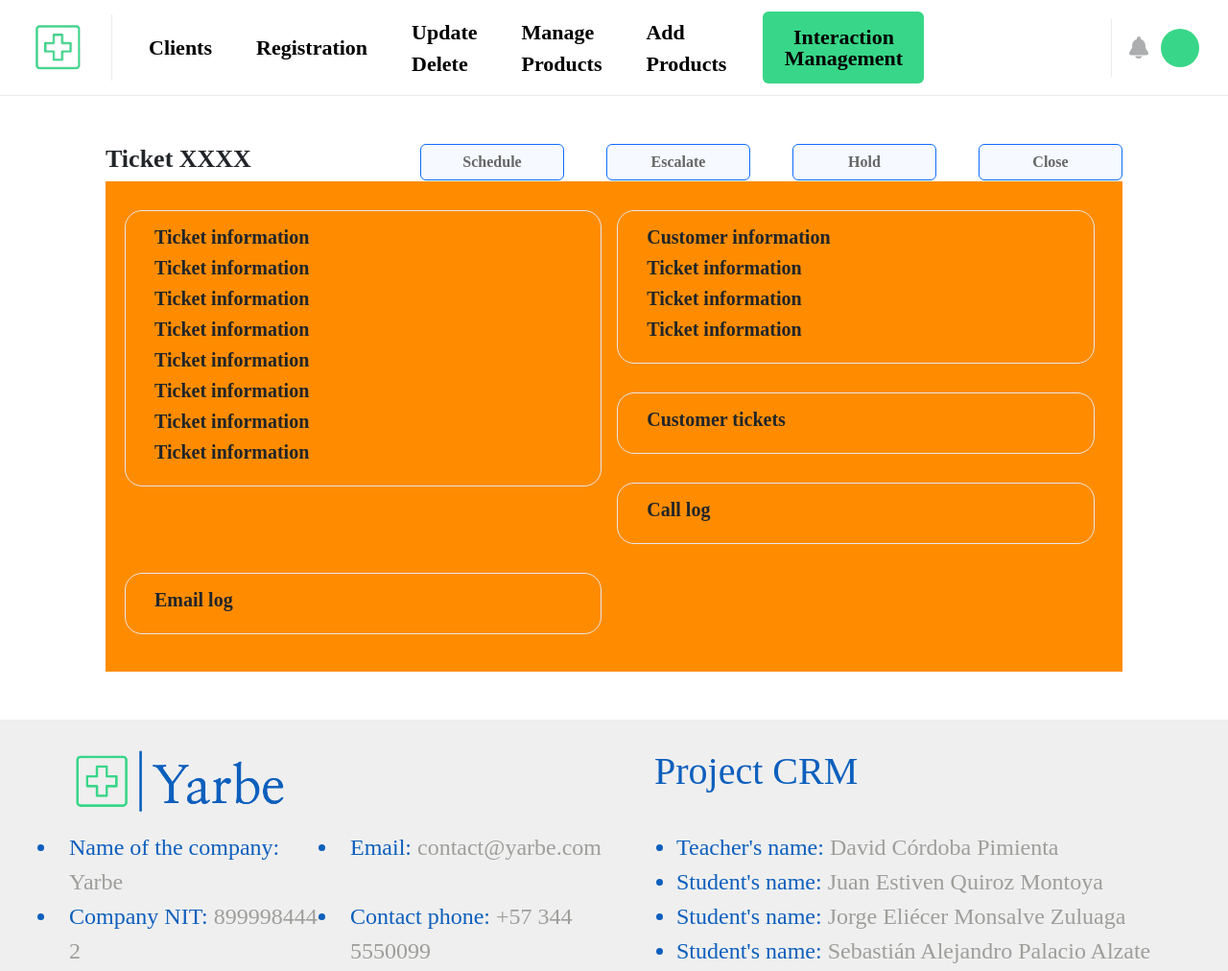
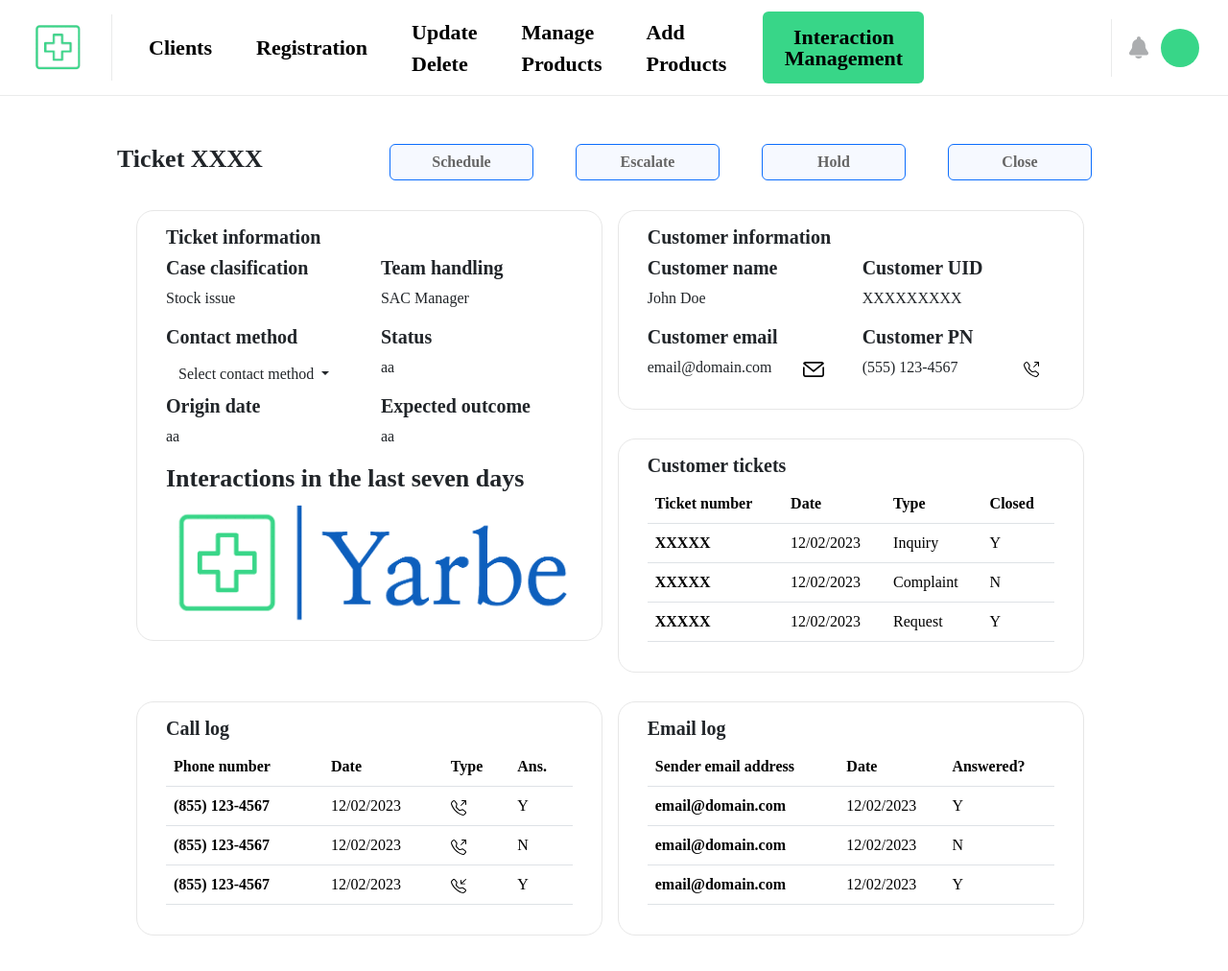
Before and after one commit to SebPal1879/Proyecto-CRM---Yarbe, a plain HTML site: page InteractionManagement/index.html in a window 1280 px wide. Shown: the top 1012 px of the page at 96% size. Drawn offline with nearby package versions, Linux system fonts and the light colour scheme.

Commit message:
add aditional elements and images for InteractionManagement

```diff
--- a/InteractionManagement/index.html
+++ b/InteractionManagement/index.html
@@ -9,6 +9,7 @@
     integrity="sha384-aFq/bzH65dt+w6FI2ooMVUpc+21e0SRygnTpmBvdBgSdnuTN7QbdgL+OapgHtvPp" crossorigin="anonymous">
   <link rel="stylesheet" href="./style.css">
   <link rel="stylesheet" href="../Universal/universal.css">
+  <link rel="stylesheet" href="../ProductRegistration/style.css">
 </head>
 
 <body>
@@ -65,11 +66,11 @@
   <!-- /Header -->
 
   <!-- Main -->
-  <main>
+  <main class="container-fluid">
     <section class="main-box">
       <div class="d-flex">
         <h2> Ticket XXXX</h2>
-        <div class="ms-auto">
+        <div class="ms-auto sec">
           <button type="button" class="btn btn-outline-primary end-btn" id="action-btn">Schedule</button>
           <button type="button" class="btn btn-outline-primary end-btn" id="action-btn">Escalate</button>
           <button type="button" class="btn btn-outline-primary end-btn" id="action-btn">Hold</button>
@@ -79,33 +80,194 @@
       <section class="conte container-fluid ">
         <div class="contenedor uno mx-2">
           <h4>Ticket information</h4>
-          <h4>Ticket information</h4>
-          <h4>Ticket information</h4>
-          <h4>Ticket information</h4>
-          <h4>Ticket information</h4>
-          <h4>Ticket information</h4>
-          <h4>Ticket information</h4>
-          <h4>Ticket information</h4>
+          <div class="row d-flex">
+            <div class="col-6">
+              <h4>Case clasification</h4>
+              <p>Stock issue</p>
+            </div>
+            <div class="col-6">
+              <h4>Team handling</h4>
+              <p>SAC Manager</p>
+            </div>
+            <div class="col-6">
+              <h4>Contact method</h4>
+              <div class="dropdown ">
+                <button class="btn dropdown-toggle dropdown-menu-end" id="drpdwn" type="button"
+                  data-bs-toggle="dropdown" aria-expanded="false">
+                  Select contact method
+                </button>
+                <ul class="dropdown-menu" id="drpdwn">
+                  <li><a class="dropdown-item" href="#">Action</a></li>
+                  <li><a class="dropdown-item" href="#">Another action</a></li>
+                  <li><a class="dropdown-item" href="#">Something else here</a></li>
+                </ul>
+              </div>
+            </div>
+            <div class="col-6">
+              <h4>Status</h4>
+              <p>aa</p>
+            </div>
+            <div class="col-6">
+              <h4>Origin date</h4>
+              <p>aa</p>
+            </div>
+            <div class="col-6">
+              <h4>Expected outcome</h4>
+              <p>aa</p>
+            </div>
+            <div class="col ">
+              <h2>Interactions in the last seven days</h2>
+              <img src="../Imagenes/Logotipo.png" width="100%" alt="">
+            </div>
+
+          </div>
 
         </div>
         <div class="contenedor uno mx-2">
           <h4>Customer information</h4>
-          <h4>Ticket information</h4>
-          <h4>Ticket information</h4>
-          <h4>Ticket information</h4>
+          <div class="row d-inline-flex">
+            <div class="col-6">
+              <h4>Customer name</h4>
+              <p>John Doe</p>
+            </div>
+            <div class="col-6">
+              <h4>Customer UID</h4>
+              <p>XXXXXXXXX</p>
+            </div>
+            <div class="col-6 ">
+              <h4>Customer email</h4>
+              <div class="d-flex">
+                <p>email@domain.com</p>
+                <div class="ms-auto px-3">
+                  <img src="../Imagenes/envelope.svg" class="ms-auto" alt="Email icon">
+                </div>
+              </div>
+
+            </div>
+            <div class="col-6">
+              <h4>Customer PN</h4>
+              <div class="d-flex">
+                <p>(555) 123-4567</p>
+                <div class="ms-auto px-3">
+                  <img src="../Imagenes/phoneOBC.svg" class="ms-auto" alt="Phone icon, outbound">
+                </div>
+              </div>
+            </div>
+          </div>
         </div>
-        <div class="contenedor uno mx-2" style="position: re;">
+        <div class="contenedor uno mx-2">
           <h4>Customer tickets</h4>
+          <table class="table table-hover">
+            <thead>
+              <tr>
+                <th scope="col">Ticket number</th>
+                <th scope="col">Date</th>
+                <th scope="col">Type</th>
+                <th scope="col">Closed</th>
+              </tr>
+            </thead>
+            <tbody>
+              <tr>
+                <th scope="row">XXXXX</th>
+                <td>12/02/2023</td>
+                <td>Inquiry</td>
+                <td>Y</td>
+              </tr>
+              <tr>
+                <th scope="row">XXXXX</th>
+                <td>12/02/2023</td>
+                <td>Complaint</td>
+                <td>N</td>
+              </tr>
+              <tr>
+                <th scope="row">XXXXX</th>
+                <td>12/02/2023</td>
+                <td>Request</td>
+                <td>Y</td>
+              </tr>
+            </tbody>
+          </table>
         </div>
         <div class="contenedor uno mx-2">
           <h4>Call log</h4>
+          <table class="table table-hover">
+            <thead>
+              <tr>
+                <th scope="col">Phone number</th>
+                <th scope="col">Date</th>
+                <th scope="col">Type</th>
+                <th scope="col">Ans.</th>
+              </tr>
+            </thead>
+            <tbody>
+              <tr>
+                <th scope="row">(855) 123-4567</th>
+                <td>12/02/2023</td>
+                <td><img src="../Imagenes/phoneOBC.svg" alt="Phone icon, outbound"></td>
+                <td>Y</td>
+              </tr>
+              <tr>
+                <th scope="row">(855) 123-4567</th>
+                <td>12/02/2023</td>
+                <td><img src="../Imagenes/phoneOBC.svg" alt="Phone icon, outbound"></td>
+                <td>N</td>
+              </tr>
+              <tr>
+                <th scope="row">(855) 123-4567</th>
+                <td>12/02/2023</td>
+                <td><img src="../Imagenes/phoneIBC.svg" alt="Phone icon, outbound"></td>
+                <td>Y</td>
+              </tr>
+            </tbody>
+          </table>
         </div>
         <div class="contenedor uno mx-2">
           <h4>Email log</h4>
+          <table class="table table-hover">
+            <thead>
+              <tr>
+                <th scope="col">Sender email address</th>
+                <th scope="col">Date</th>
+                <th scope="col">Answered?</th>
+              </tr>
+            </thead>
+            <tbody>
+              <tr>
+                <th scope="row">email@domain.com</th>
+                <td>12/02/2023</td>
+                <td>Y</td>
+              </tr>
+              <tr>
+                <th scope="row">email@domain.com</th>
+                <td>12/02/2023</td>
+                <td>N</td>
+              </tr>
+              <tr>
+                <th scope="row">email@domain.com</th>
+                <td>12/02/2023</td>
+                <td>Y</td>
+              </tr>
+            </tbody>
+          </table>
         </div>
 
       </section>
     </section>
+    <section class="Registration-contact ">
+      <div>
+        <h2>Compose email</h2>
+        <section class="main-box">
+          <h2>Compose email</h2>
+          <div class="input-group mb-3">
+            <textarea class="form-control" id="exampleFormControlTextarea1" rows="10"></textarea>
+          </div>
+        </section>
+      </div>
+      <section class="d-flex">
+        <button type="button" class="btn btn-outline-primary ms-auto end-btn">Send</button>
+      </section>
+    </section>
+
   </main>
   <!-- /Main -->
 
--- a/InteractionManagement/style.css
+++ b/InteractionManagement/style.css
@@ -21,32 +21,33 @@
     margin-top: 30px;
     border-radius: 18px;
     border: 1px solid #E7E7E7;
-    overflow: hidden;
     padding: 15px 30px;
     position: relative;
     max-height: 10%;
     width: 48%;
-
+    float: left;
 }
 
 .conte {
     /* display: block; */
-    background-color: darkorange;
+    /* background-color: darkorange; */
     /* overflow: hidden; */
     /* margin: auto; */
     padding-bottom: 15px;
+    overflow: auto;
 }
 
-.conte::after {
+/* .conte::after {
     content: "";
     display: inline-block;
     width: 100%;
-}
+} */
 
 
 .uno {
-    float: left;
+    clear: none;
 }
+
 
 /* .contenedor {
     margin-top: 30px;
@@ -77,3 +78,22 @@
 }
 
  */
+
+ #drpdwn {
+    width: 100%;
+ }
+
+ .dropdown-toggle {
+    right: 0 !important;
+    left: auto !important;
+ }
+
+ #emailCom{
+    min-height: 500px;
+    resize: both;
+    max-width: 100%;
+ }
+
+ input {
+    text-align: start;
+ }
--- a/Universal/universal.css
+++ b/Universal/universal.css
@@ -14,7 +14,7 @@
 .contenedor h4 {
     font-size: 20px;
     font-weight: bold;
-  }
+}
 
 .end-btn {
     justify-content: end;
@@ -81,11 +81,14 @@
     width: 40px;
 }
 
+
+
 footer {
     background-color: #EFEFEF;
     padding-left: 60px;
     padding-top: 30px;
     padding-bottom: 10px;
+    bottom: 0;
 }
 
 footer img {
```
Also changed, not shown: prueba/index.html (added, +123 -0 lines), Imagenes/envelope.svg (added), Imagenes/phoneIBC.svg (added), Imagenes/phoneOBC.svg (added).
